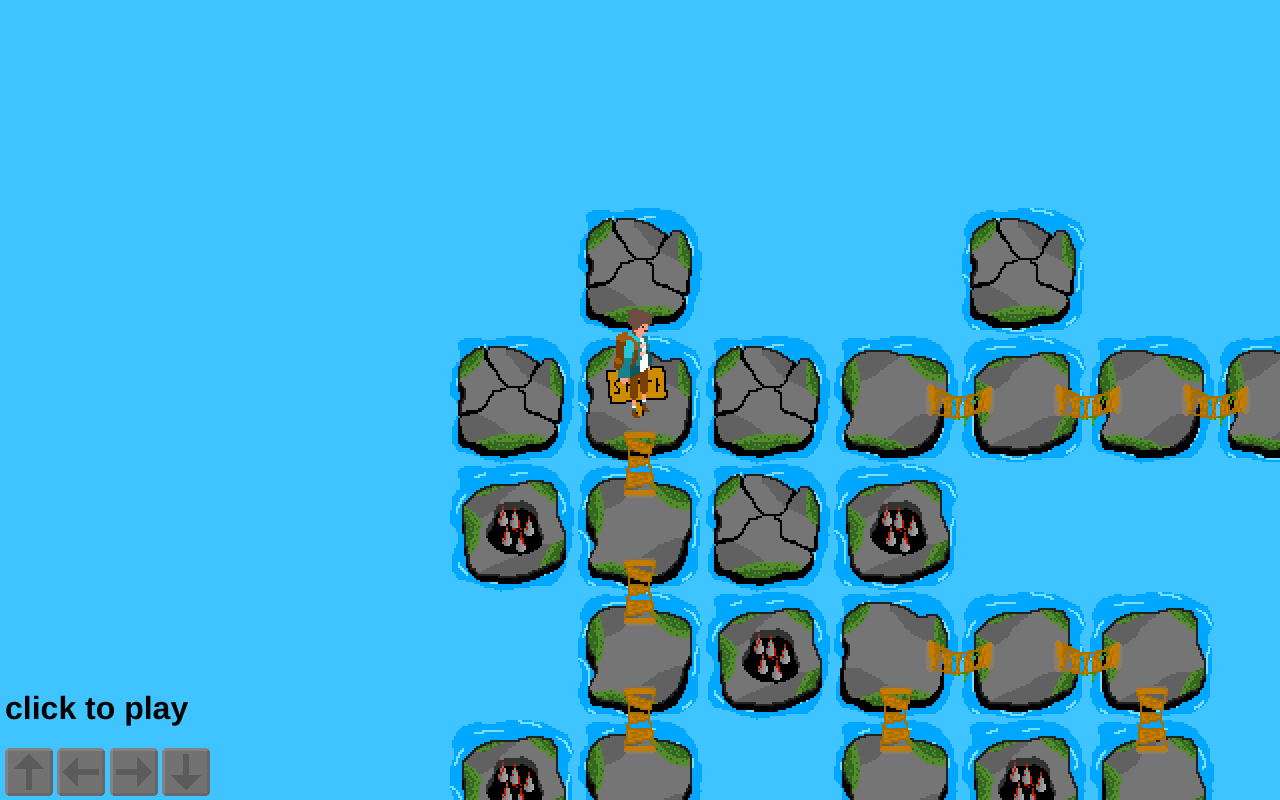
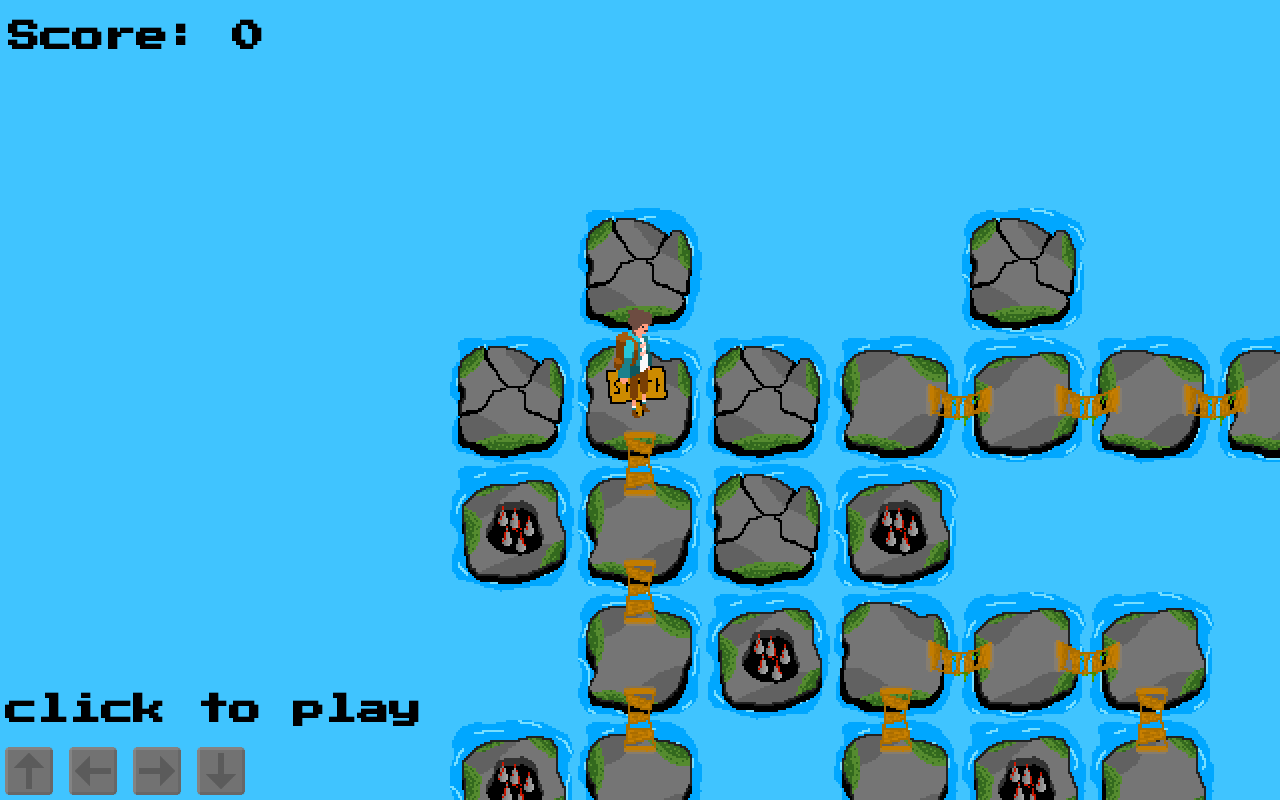
Before and after one commit to Coenicorn/DMC, a plain HTML site: page index.html in a window 1280 px wide. Both pictures are taken after a click on the picture 640 px from the left and 400 px from the top of the page. Drawn offline with Linux system fonts and the light colour scheme.

Commit message:
Added score counter and game font

```diff
--- a/index.html
+++ b/index.html
@@ -6,11 +6,15 @@
     <meta http-equiv="X-UA-Compatible" content="IE=edge">
     <meta name="viewport" content="width=device-width, initial-scale=1.0">
     <title>Maze Craze</title>
+    <link rel="preconnect" href="https://fonts.googleapis.com">
+    <link rel="preconnect" href="https://fonts.gstatic.com" crossorigin>
+    <link href="https://fonts.googleapis.com/css2?family=Press+Start+2P&display=swap" rel="stylesheet">
     <style>
         body {
             width: 100%;
             height: 100%;
             overflow: hidden;
+            font-family: 'Press Start 2P';
         }
 
         canvas {
@@ -22,11 +26,13 @@
         }
 
         #gui {
-            font-family: 'Franklin Gothic Medium', 'Arial Narrow', Arial, sans-serif;
             user-select: none;
-            position: absolute;
+        }
+
+        #howtoplay {
+            position: fixed;
             left: 5px;
-            bottom: 0px;
+            bottom: 5px;
             z-index: -1;
         }
 
@@ -85,11 +91,15 @@
 
     <div id="gui">
 
-        <h1>click to play</h1>
-        <img src="assets/0.png" alt="arrow down" id="d">
-        <img src="assets/3.png" alt="arrow left" id="l">
-        <img src="assets/1.png" alt="arrow right" id="r">
-        <img src="assets/2.png" alt="arrow up" id="u">
+        <h1 id="score">Score: </h1>
+
+        <div id="howtoplay">
+            <h1>click to play</h1>
+            <img src="assets/0.png" alt="arrow down" id="d">
+            <img src="assets/3.png" alt="arrow left" id="l">
+            <img src="assets/1.png" alt="arrow right" id="r">
+            <img src="assets/2.png" alt="arrow up" id="u">
+        </div>
 
     </div>
 
--- a/src/main.js
+++ b/src/main.js
@@ -253,6 +253,8 @@ class Player {
 
         if (this.movementTick >= 1) {
             this.movementTick = 0;
+            this.spriteX = this.x
+            this.spriteY = this.y;
             handleTile((levelGrid[this.y]||[])[this.x]);
             return;
         }
@@ -388,10 +390,20 @@ function handleTile(tile) {
     }
 }
 
+function updateScore() {
+    document.getElementById("score").innerHTML = "Score: " + playerScore;
+}
+
 function nextLevel() {
+    // stop the gameloop
     running = false;
 
+    // make level bigger (and thus harder)
     levelSize += 2;
+
+    // update score
+    playerScore++;
+    updateScore();
 
     // speed up
     updateInterval -= updateIncrease;
@@ -444,6 +456,8 @@ function load() {
     levelGrid = randomLevel(levelSize, levelSize);
 
     document.getElementById("loadingScreen").className = "animation";
+
+    updateScore();
 
     requestAnimationFrame(loop);
 }
```
